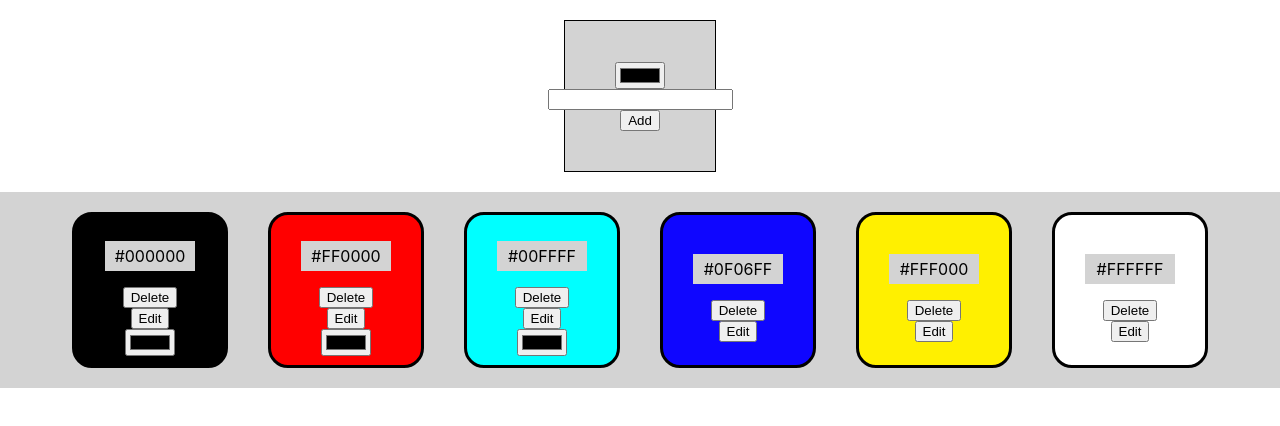
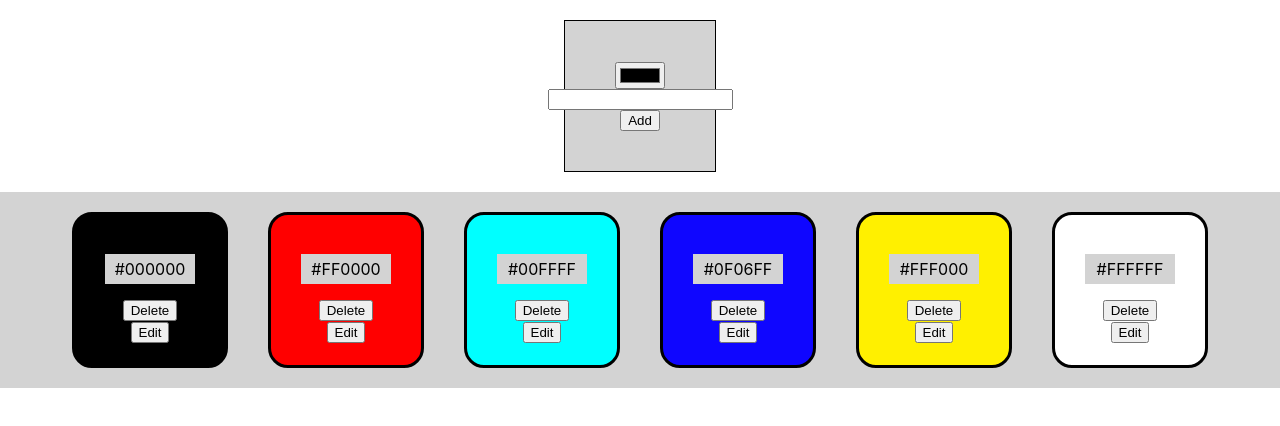
Before and after one commit to edanum/color-saver-app, a React (Create React App) app: page / in a window 1280 px wide. Shown: the top 426 px of the page. Built offline with nearby package versions, Linux system fonts and the light colour scheme.

Commit message:
edit function working

```diff
--- a/src/App.js
+++ b/src/App.js
@@ -7,9 +7,9 @@ import { useState, useEffect } from "react";
 import { nanoid } from "nanoid";
 
 const colors = [
-  { id: 1, hexcode: "#000000", editModeOn: true },
-  { id: 2, hexcode: "#FF0000", editModeOn: true },
-  { id: 3, hexcode: "#00FFFF", editModeOn: true },
+  { id: 1, hexcode: "#000000", editModeOn: false },
+  { id: 2, hexcode: "#FF0000", editModeOn: false },
+  { id: 3, hexcode: "#00FFFF", editModeOn: false },
   { id: 4, hexcode: "#0F06FF", editModeOn: false },
   { id: 5, hexcode: "#FFF000", editModeOn: false },
   { id: 6, hexcode: "#FFFFFF", editModeOn: false },
@@ -27,14 +27,18 @@ function App() {
     setCards(cards.filter((item) => item.id !== id));
   }
 
-  function editCard(id) {
+  function editCard(id,newColor) {
     console.log("Edit Button works");
     setCards(
+      // editModeOn === true ? map das Element mit der ID mit der Input Color, rest gleich
       cards.map((item) => {
-        return item.id === id
+        return item.id === id && item.editModeOn === true
+          ? { id: item.id, hexcode: newColor, editModeOn: !item.editModeOn }
+          : item.id === id && item.editModeOn === false
           ? { id: item.id, hexcode: item.hexcode, editModeOn: !item.editModeOn }
           : { id: item.id, hexcode: item.hexcode, editModeOn: item.editModeOn };
       })
+
     );
   }
 
--- a/src/components/Card.js
+++ b/src/components/Card.js
@@ -5,8 +5,13 @@ export function Card({ id, hexcode, deleteCard, editCard, editModeOn }) {
     deleteCard(id);
   }
 
-  function handleEditCard() {
-    editCard(id);
+  function handleEditCard(event) {
+    event.preventDefault();
+    const data = new FormData(event.target);
+    const values = Object.fromEntries(data);
+    const newColor = values.newcolor;
+    console.log(values);
+    editCard(id, newColor);
   }
 
   return (
@@ -18,12 +23,14 @@ export function Card({ id, hexcode, deleteCard, editCard, editModeOn }) {
         {hexcode}
       </p>
       <button onClick={handleDeleteCard}>Delete</button>
-      <button onClick={handleEditCard}>Edit</button>
-      {editModeOn === true ? (
-        <input type="color" id="colorchange" name="colorchange" />
-      ) : (
-        ""
-      )}
+      <form onSubmit={handleEditCard}>
+        <button type="submit">Edit</button>
+        {editModeOn === true ? (
+          <input type="color" id="newcolor" name="newcolor" />
+        ) : (
+          ""
+        )}
+      </form>
     </div>
   );
 }
```
